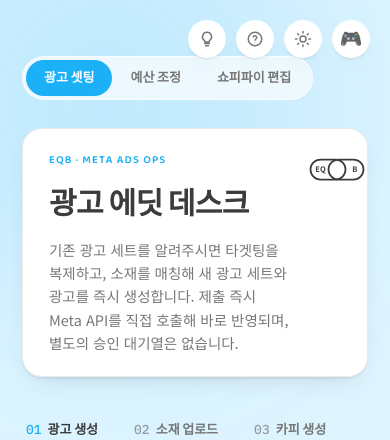
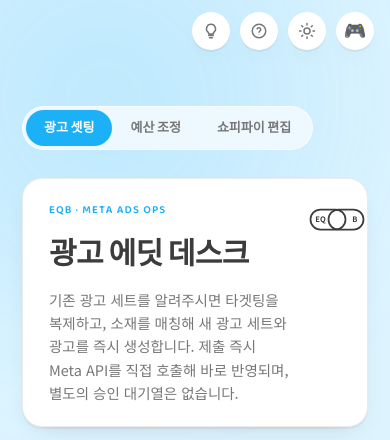
Before and after one commit to sungyyy26/metaad-creator, a Flask app: page / in a window 390 px wide. Shown: the top 440 px of the page. Run offline with Flask 3, Linux system fonts and the light colour scheme; data that the repository does not hold is empty; some libraries are stand-ins or nearby versions.

Commit message:
Fix header-bar overlapping page content on mobile
Logged in (greeting pill + account bar + icon row), the fixed
top-right header-bar wraps to 3 rows and gets tall enough to overlap
the dashboard title card underneath on phone-width viewports. Below
600px, let it sit in normal document flow instead of fixed, so the
page content is pushed down by its real height. Verified with
Playwright screenshots at 390x844 before/after, and that desktop
(fixed, top-right) is unaffected.

Co-Authored-By: Claude Sonnet 5 <noreply@anthropic.com>
Claude-Session: https://claude.ai/code/session_01KentCtJqe1KiuePnZrmkPU

```diff
--- a/webapp/templates/index.html
+++ b/webapp/templates/index.html
@@ -283,6 +283,12 @@
   .header-bar{
     position:fixed;top:20px;right:20px;z-index:10;max-width:calc(100vw - 40px);
     display:flex;align-items:center;gap:10px;flex-wrap:wrap;justify-content:flex-end;
+  }
+  @media (max-width:600px){
+    /* 로그인한 상태(인사말+계정 바)에서는 아이콘까지 합쳐 두세 줄로 줄바꿈되는데,
+       fixed 배치로는 그 높이만큼 아래 카드와 겹친다 — 모바일에서는 그냥 문서
+       흐름에 놓아 카드가 자연스럽게 그 아래로 밀리게 한다. */
+    .header-bar{position:static;top:auto;right:auto;max-width:none;width:100%;box-sizing:border-box;padding:12px 16px 0;margin:0;}
   }
 
   .greeting-pill{
```
